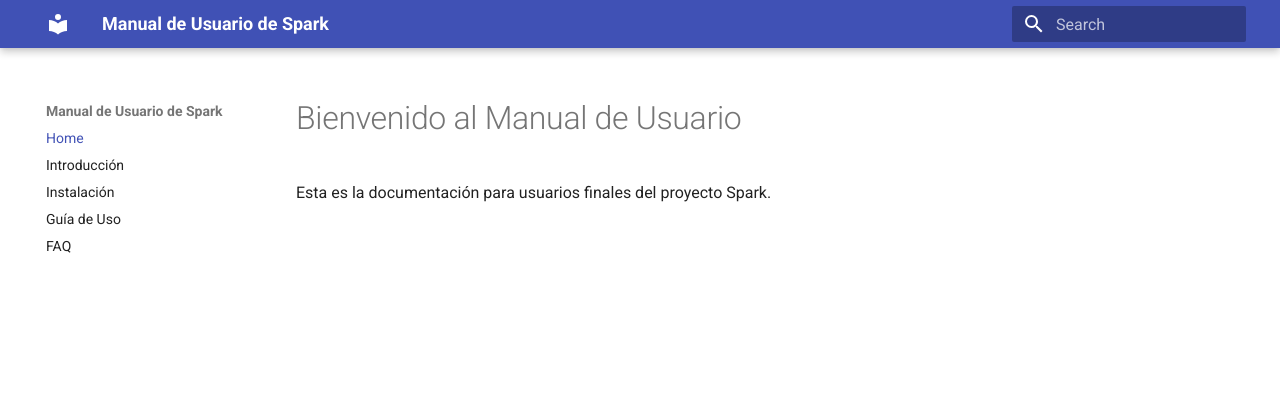
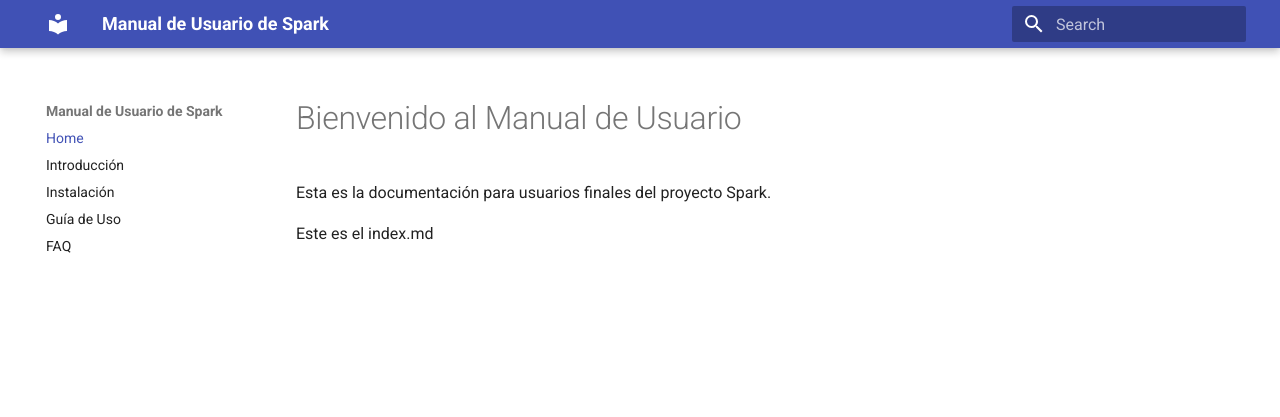
Before and after one commit to alexis-quiroz-nunez/manual-sparkdashboard, an MkDocs documentation site: the page built from docs/index.md, in a window 1280 px wide. Shown: the top 417 px of the page. Built offline with MkDocs 1.6.1 and Material for MkDocs 9.7.7, drawn with Linux system fonts in a browser that asks for light colours.

Commit message:
Update index.md

```diff
--- a/docs/index.md
+++ b/docs/index.md
@@ -1,2 +1,4 @@
 # Bienvenido al Manual de Usuario
 Esta es la documentación para usuarios finales del proyecto Spark.
+
+Este es el index.md
```
